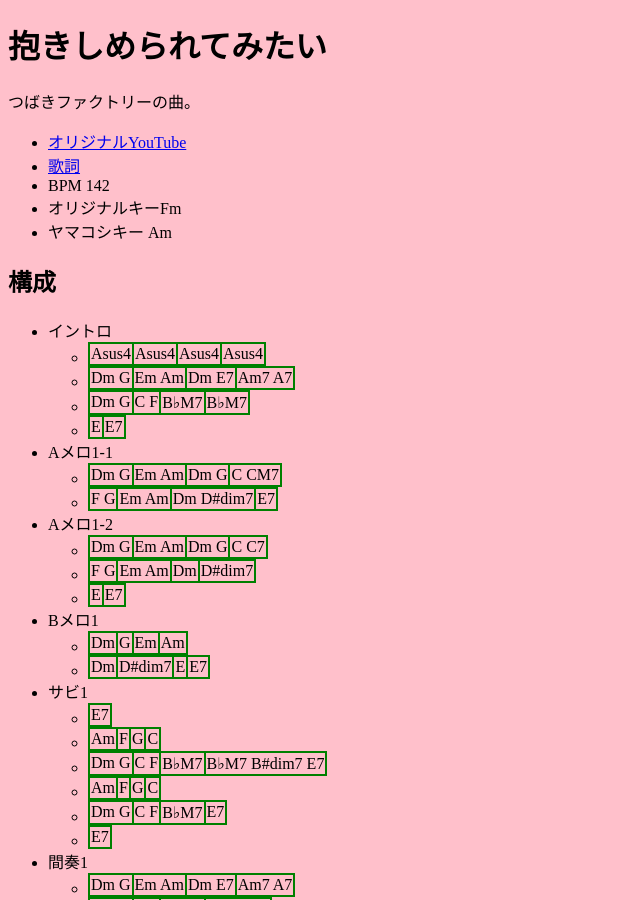
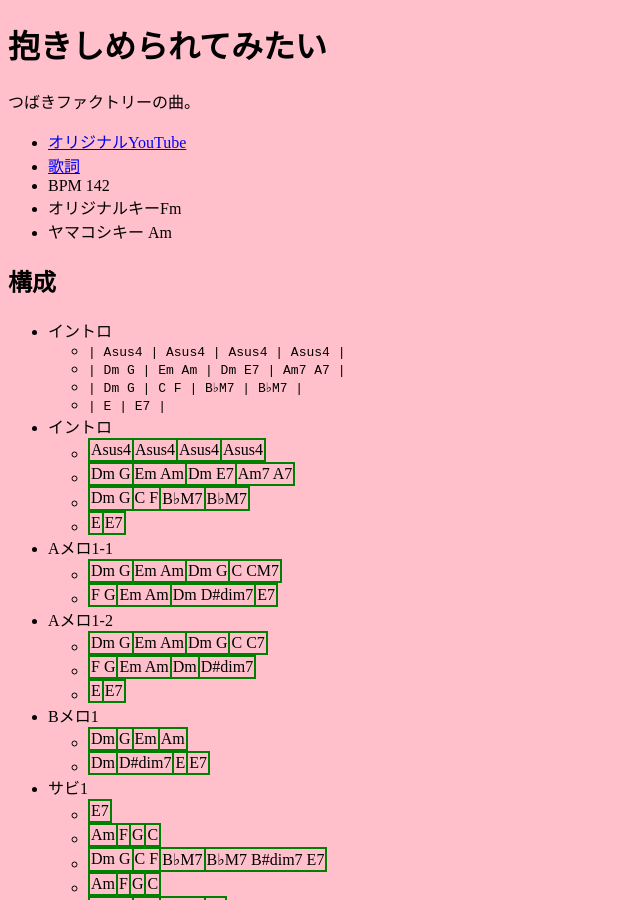
Before and after one commit to takaoyamakoshi/momochi, a Jekyll site: the page built from showtime/number/dakishimerarete_mitai.md, in a window 1280 px wide and 900 px high. Shown: the whole window, without its empty margins (0-640 px from the left). Built offline with Jekyll 4.4.1, drawn with Linux system fonts in a browser that asks for light colours; our own code applies the rules of GitHub Pages for plain Markdown files.

Commit message:
Update dakishimerarete_mitai.md

```diff
--- a/showtime/number/dakishimerarete_mitai.md
+++ b/showtime/number/dakishimerarete_mitai.md
@@ -9,6 +9,13 @@
 - ヤマコシキー Am
 
 ## 構成
+
+- イントロ
+  - `| Asus4 | Asus4 | Asus4 | Asus4  |`
+  - `| Dm G  | Em Am | Dm E7 | Am7 A7 |`
+  - `| Dm G  | C  F  | B♭M7 | B♭M7  |`
+  - `| E     | E7    |`
+
 
 - イントロ
   - | Asus4 | Asus4 | Asus4 | Asus4 |
```
